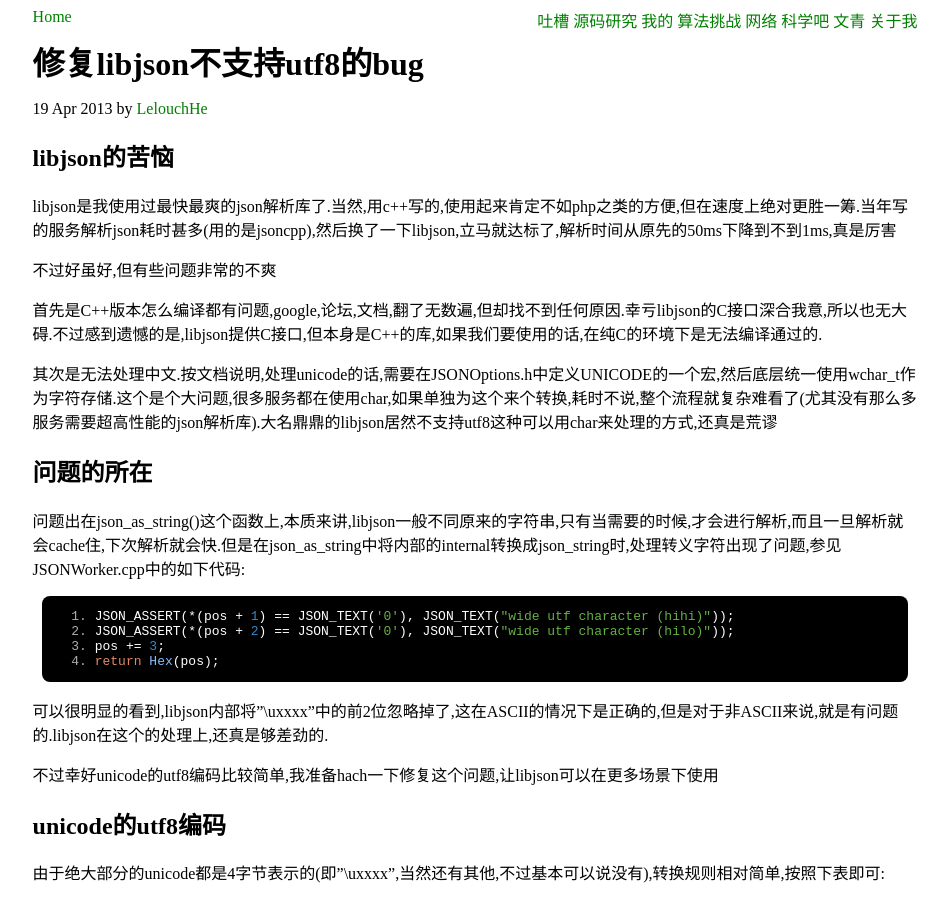
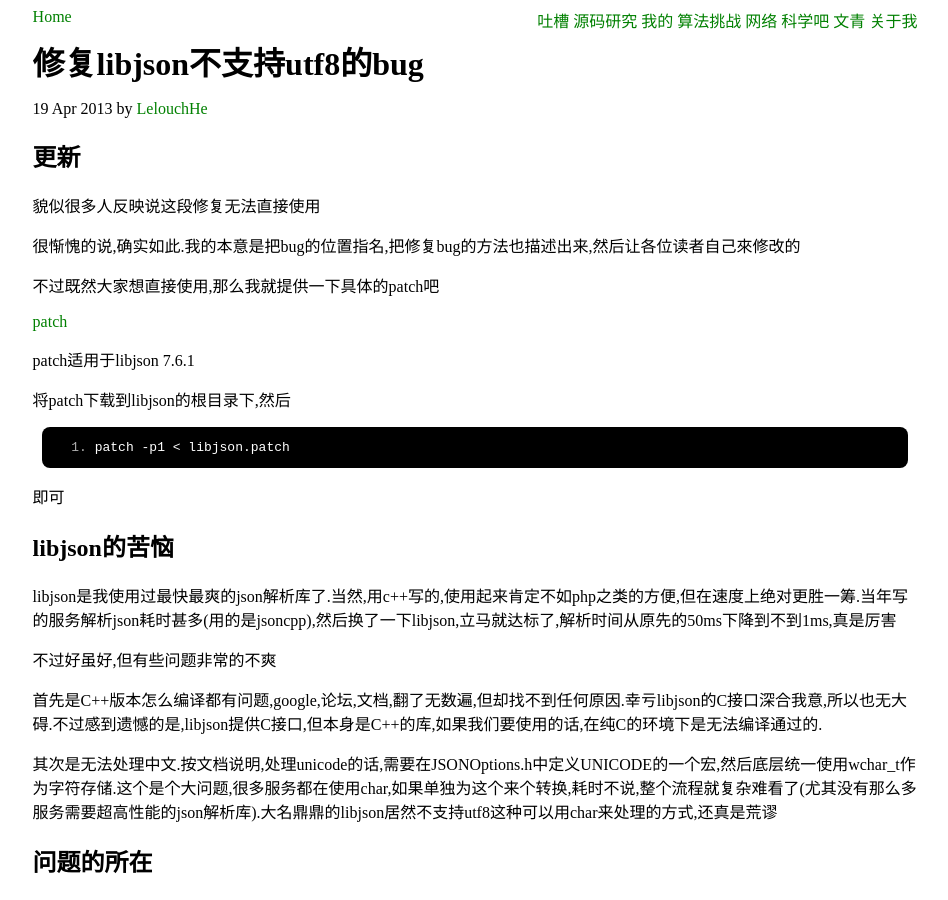
Before and after one commit to LelouchHe/lelouchhe.github.com, a Jekyll site: the page built from _posts/code/2013-04-19-fix_bug_in_libjson.md, in a window 1280 px wide and 900 px high. Shown: the whole window, without its empty margins (165-1113 px from the left). Built offline with Jekyll 4.4.1, drawn with Linux system fonts in a browser that asks for light colours; Markdown is read by kramdown in place of the engine named in the settings.

Commit message:
add patch to libjson

```diff
--- a/_posts/code/2013-04-19-fix_bug_in_libjson.md
+++ b/_posts/code/2013-04-19-fix_bug_in_libjson.md
@@ -4,6 +4,24 @@
 category: code
 tags: json hack
 ---
+
+## 更新
+
+貌似很多人反映说这段修复无法直接使用
+
+很惭愧的说,确实如此.我的本意是把bug的位置指名,把修复bug的方法也描述出来,然后让各位读者自己來修改的
+
+不过既然大家想直接使用,那么我就提供一下具体的patch吧
+
+[patch][patch]
+
+patch适用于libjson 7.6.1
+
+将patch下载到libjson的根目录下,然后
+
+    patch -p1 < libjson.patch
+
+即可
 
 ## libjson的苦恼
 
@@ -74,3 +92,4 @@
 
 [utf8]: http://zh.wikipedia.org/zh-cn/UTF-8 "utf-8编码"
 [jansson]: http://www.digip.org/jansson/ "Jansson"
+[patch]: https://gist.github.com/LelouchHe/8951627 "patch"
```
